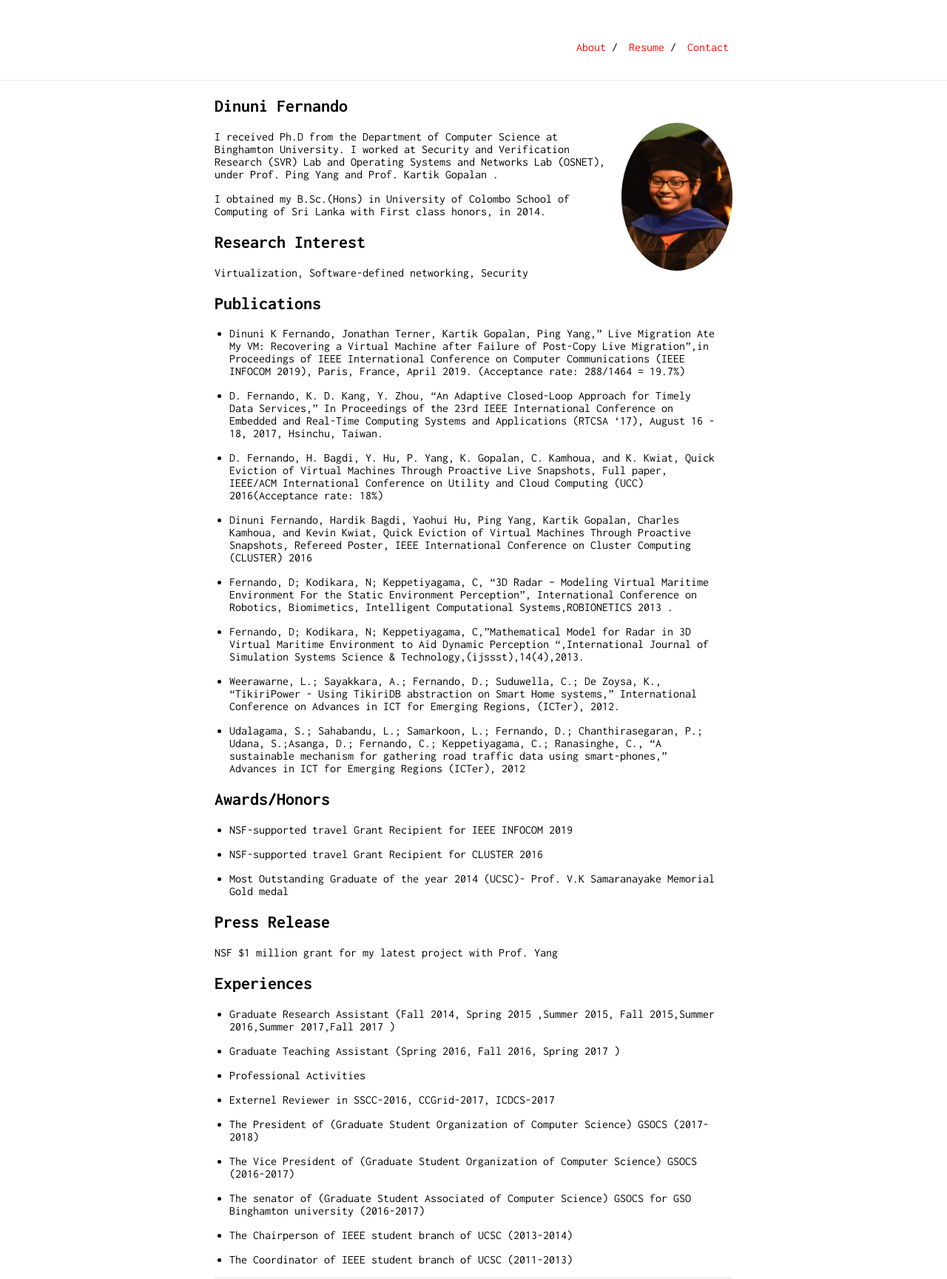
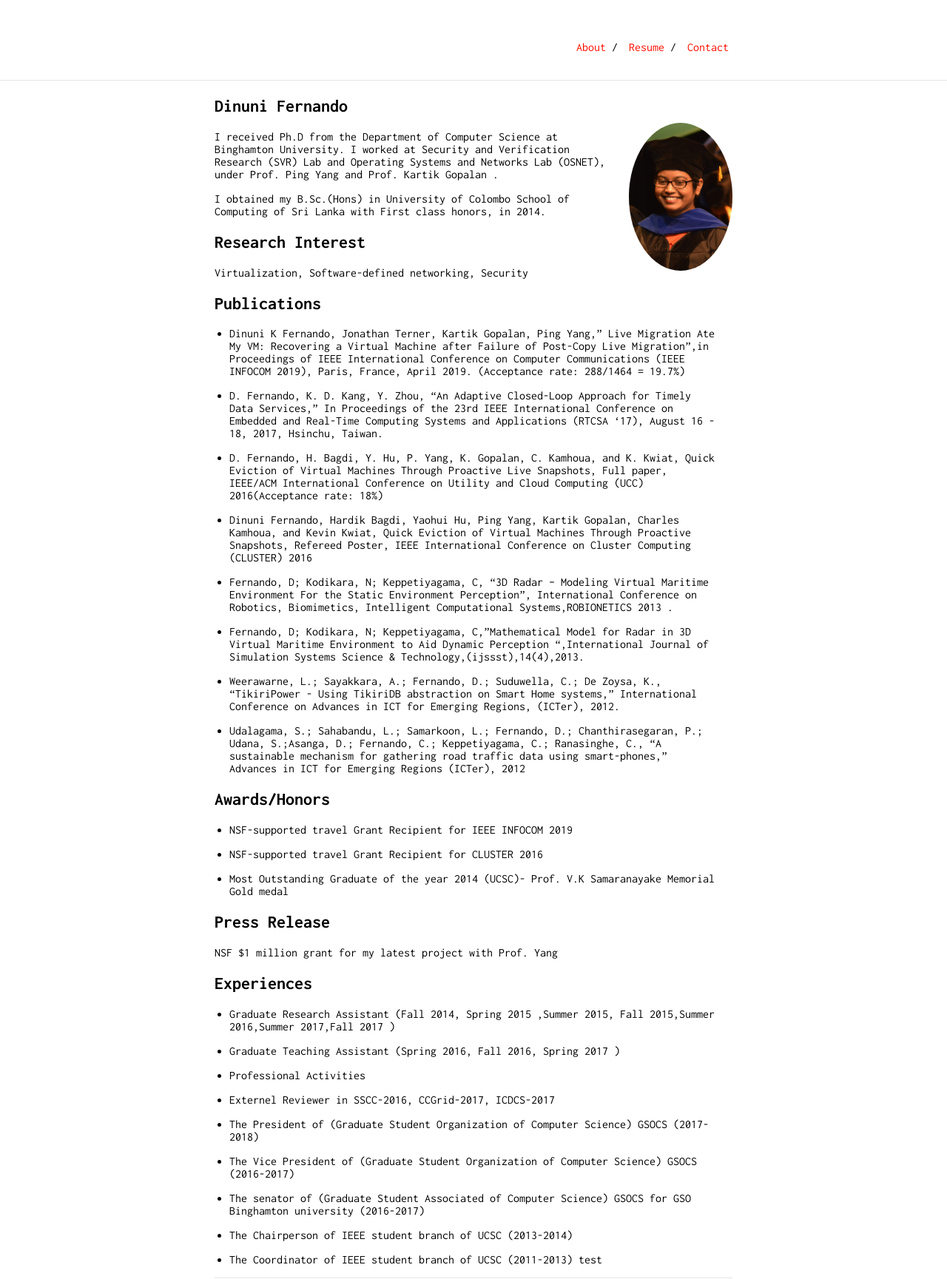
Before and after one commit to dinuni/dinuni.github.io, a Jekyll site: the page built from index.md, in a window 1280 px wide. Shown: the whole page at 74% size. Built offline with Jekyll 4.4.1, drawn with Linux system fonts in a browser that asks for light colours; our own code applies the rules of GitHub Pages for plain Markdown files.

Commit message:
adding content

```diff
--- a/_sass/vars.scss
+++ b/_sass/vars.scss
@@ -4,7 +4,7 @@
 
 $accent: #FF0F00;
 $image-height: 200px;
-$image-width: 150px;
+$image-width: 140px;
 
 /*
  * Build Variables, don't touch
--- a/index.md
+++ b/index.md
@@ -56,7 +56,7 @@ NSF $1 million grant for my latest project with Prof. Yang
 
 + The Chairperson of IEEE student branch of UCSC (2013-2014)
 
-+ The Coordinator of IEEE student branch of UCSC (2011-2013)
++ The Coordinator of IEEE student branch of UCSC (2011-2013) test
 
 
 
```
Also changed, not shown: contact.md (+1 -1 lines).
